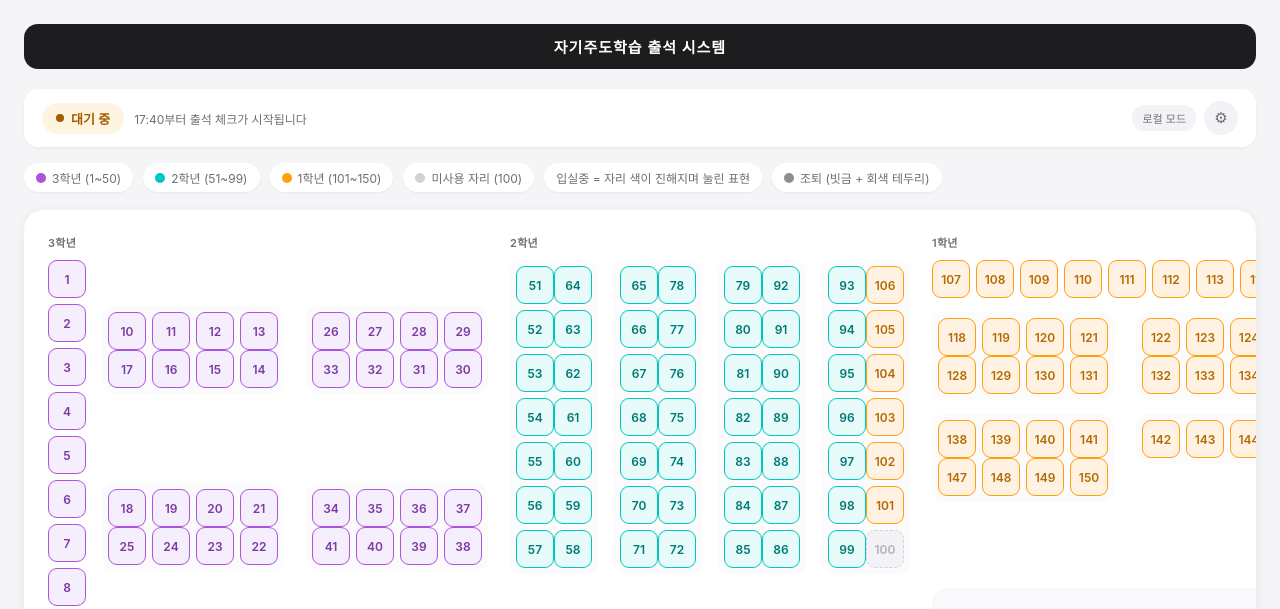
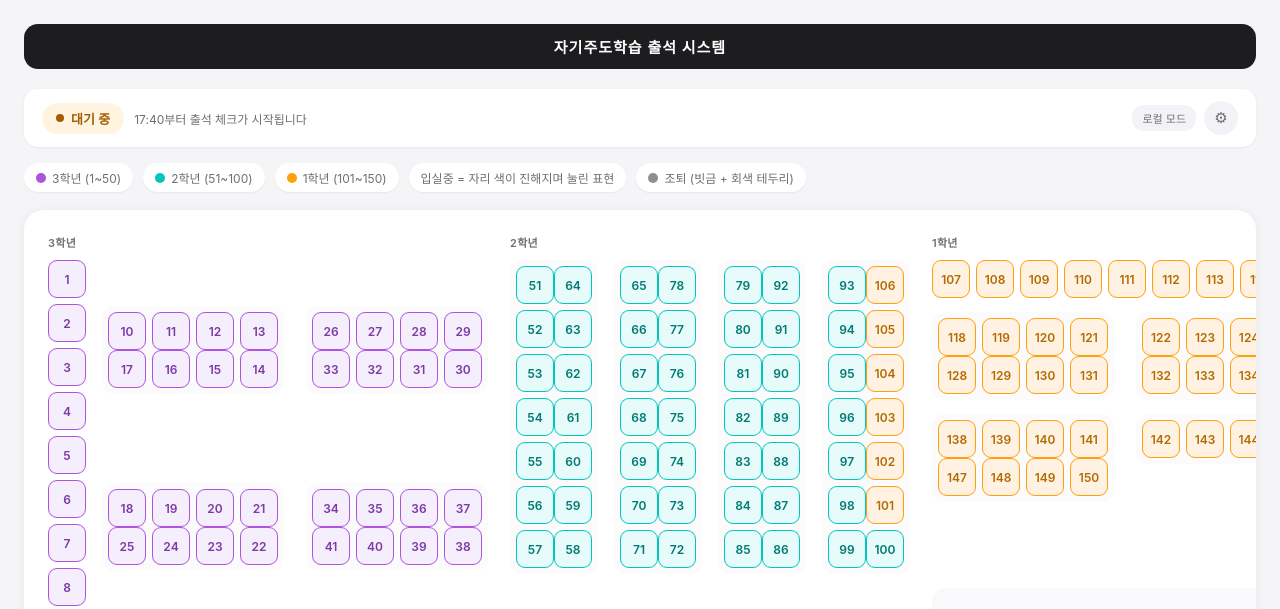
Before and after one commit to oopsorange-ctrl/self-study-attendance, a plain HTML site: page index.html in a window 1280 px wide. Shown: the top 609 px of the page. Drawn offline with Linux system fonts and the light colour scheme.

Commit message:
Add files via upload

```diff
--- a/index.html
+++ b/index.html
@@ -374,9 +374,8 @@
 
   <div class="legend">
     <div class="legend-item"><span class="dot g3"></span>3학년 (1~50)</div>
-    <div class="legend-item"><span class="dot g2"></span>2학년 (51~99)</div>
+    <div class="legend-item"><span class="dot g2"></span>2학년 (51~100)</div>
     <div class="legend-item"><span class="dot g1"></span>1학년 (101~150)</div>
-    <div class="legend-item"><span class="dot blank"></span>미사용 자리 (100)</div>
     <div class="legend-item">입실중 = 자리 색이 진해지며 눌린 표현</div>
     <div class="legend-item"><span class="dot" style="background:#8e8e93;"></span>조퇴 (빗금 + 회색 테두리)</div>
   </div>
@@ -554,7 +553,7 @@
   { zone:'yellow', type:'facingcol', color:'g2', left:[15,16,17,18,19,20,21], right:[28,27,26,25,24,23,22] },
   { zone:'yellow', type:'facingcol', color:'g2', left:[29,30,31,32,33,34,35], right:[42,41,40,39,38,37,36] },
   { zone:'yellow', type:'facingcol-mixed', leftColor:'g2', rightColor:'g1',
-    left:[43,44,45,46,47,48,49], right:[6,5,4,3,2,1,null] },
+    left:[43,44,45,46,47,48,49], right:[6,5,4,3,2,1,{n:50,c:'g2'}] },
 
   // ---------------- RED ZONE (1학년) ----------------
   { zone:'red', type:'row', color:'g1', nums:[7,8,9,10,11,12,13,14,15,16,17] },
@@ -601,10 +600,10 @@
   wrap.className = 'facing-col';
   const leftCol = document.createElement('div');
   leftCol.className = 'facing-col-sub';
-  b.left.forEach(n => leftCol.appendChild(makeSeat(b.color || b.leftColor, n)));
+  b.left.forEach(n => leftCol.appendChild(typeof n==='object'&&n!==null ? makeSeat(n.c, n.n) : makeSeat(b.color || b.leftColor, n)));
   const rightCol = document.createElement('div');
   rightCol.className = 'facing-col-sub';
-  b.right.forEach(n => rightCol.appendChild(makeSeat(b.color || b.rightColor, n)));
+  b.right.forEach(n => rightCol.appendChild(typeof n==='object'&&n!==null ? makeSeat(n.c, n.n) : makeSeat(b.color || b.rightColor, n)));
   wrap.appendChild(leftCol);
   wrap.appendChild(rightCol);
   return wrap;
```
